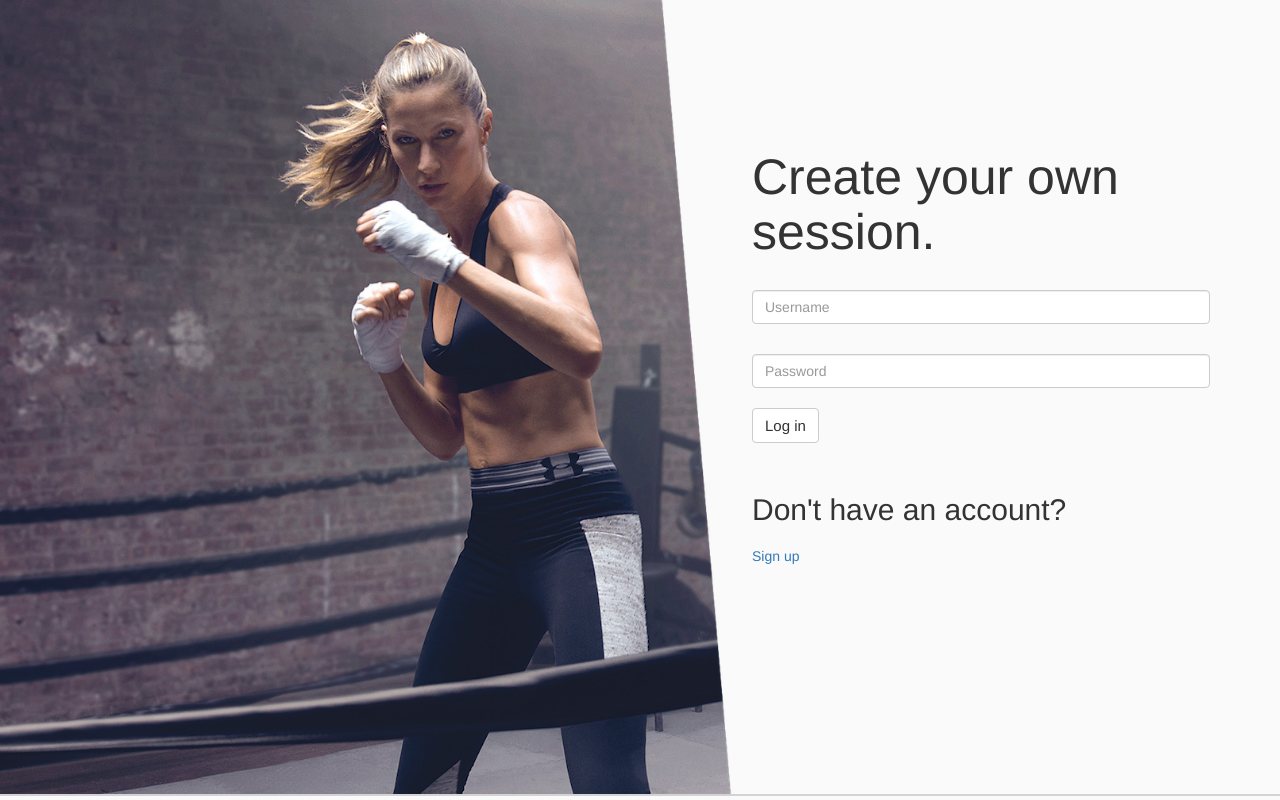
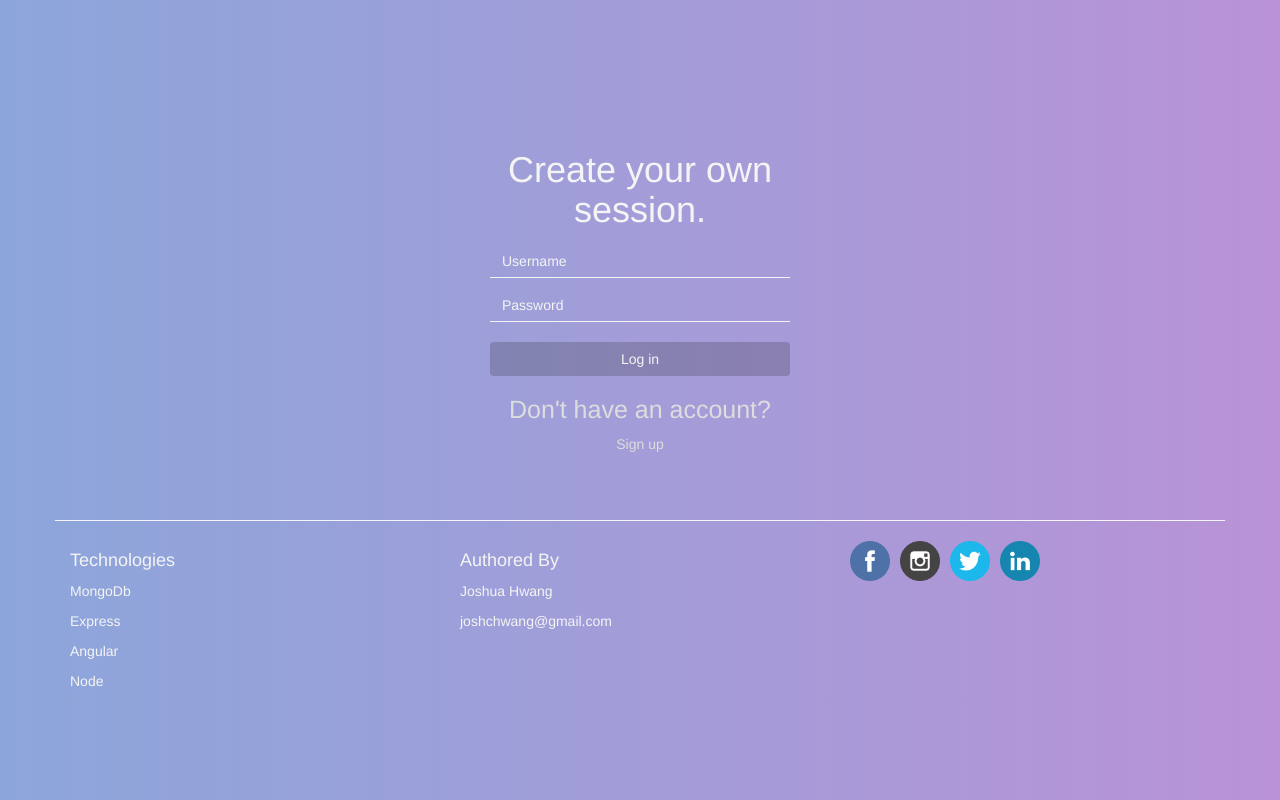
Before and after one commit to JoshuaHwang/sessions, a website: page template/login.jade in a window 1280 px wide. Drawn offline with nearby package versions, Linux system fonts and the light colour scheme; files that its build step writes are made by us from their sources; files whose address does not match are found by name.

Commit message:
(#2) complete redesign of login page

```diff
--- a/app/public/css/login.css
+++ b/app/public/css/login.css
@@ -1,122 +1,78 @@
-body {
-  background-color: #FAFAFA;
+#signUpBod {
+  background: #B993D6;
+  background: -webkit-linear-gradient(to left, #B993D6, #8CA6DB);
+  background: linear-gradient(to left, #B993D6, #8CA6DB);
 }
-.gisele-header {
-  width: 100%;
-}
-.register {
-  display: inline-block;
+.login-form {
+  width: 350px;
+  height: 350px;
+  text-align: center;
+  border-radius: 1%;
+  margin-top: 150px;
+  margin-right: auto;
+  margin-left: auto;
 }
 #hook {
-  font-size: 40px;
-  margin-bottom: 20px;
-  margin-top: 30px;
+  color: #F4F4F4;
+  font-weight: 200;
+  margin-bottom: 15px;
 }
 .signup-form {
-  margin-top: 30px;
+  background-color: transparent;
+  width: 300px;
+  margin-bottom: 10px;
+  margin-left: 25px;
+  border-top: none;
+  border-right: none;
+  border-left: none;
+  box-shadow: none;
+  border-bottom: 1px solid #F4F4F4;
+  border-radius: 0px;
+}
+.signup-form:focus {
+  outline: none;
+}
+.signup-form::-webkit-input-placeholder {
+  color: #F4F4F4;
 }
 .submit-btn {
-  margin-top: 20px;
-  margin-bottom: 30px;
-  font-size: 15px;
-  font-weight: 500;
+  background-color: rgba(21, 21, 21, .20);
+  color: #F4F4F4;
+  border-color: transparent;
+  width: 300px;
+  margin-top: 10px;
 }
-#register-hook {
+.submit-btn:focus, .submit-btn:hover {
+  background-color: transparent;
+  color: #DDD;
+  border-color: #DDD;
+  transition: all 0.3s
+}
+#registerHook {
+  color: #DDD;
   font-size: 25px;
   font-weight: 200;
-  margin-bottom: 20px;
 }
-.line {
-  margin-top: 50px;
+a {
+  color: #DDD;
 }
-#registerForm label{
-  font-size: 18px;
-  font-weight: 200;
-}
-#registerLabel {
-  font-size: 30px;
-  font-weight: 200;
-}
-.register-form {
-  margin-bottom: 30px;
+a:hover {
+  color: #F4F4F4;
+  transition: all 0.3s;
+  text-decoration: none;
 }
 .footer {
-  border-top: 2px solid #D3D3D3;
+  border-top: 1px solid #F4F4F4;
+  margin-top: 20px;
+  padding-top: 20px;
 }
-
-/* ----- REGISTER CSS -----*/
-.register-header {
-  background-color: #303030;
-  width: 100%;
-  height: 70px;
-  position: absolute;
+.footies {
+  color: #F4F4F4;
 }
-#logo {
-  color: #FEFEFE;
+.social {
+  display: inline-block;
+  height: 40px;
+  width: 40px;
+  margin-right: 10px;
+  margin-bottom: 5px;
 }
-#logIn, #logIn > a:link, #logIn > a:visited {
-  font-size: 20px;
-  padding-top: 30px;
-  text-decoration: none !important;
-  color: #FEFEFE !important;
-}
-#eatonHeader {
-  background-image: url('/public/images/eaton.jpg');
-  background-size: cover;
-  position: absolute;
-  -webkit-filter: brightness(85%);
-  width: 100%;
-  height: 500px;
-}
-.register {
-  margin-top: 50px;
-}
-#title {
-  color: white;
-  margin-bottom: 25px;
-}
-
-/* ---- Medium devices (desktops, 992px and up) ---- */
-  @media (min-width: 992px) {
-    .gisele-header {
-      display: none;
-    }
-    #hook {
-      margin-top: 150px;
-    }
-    .gisele {
-      float: left !important;
-      height: auto;
-      width: 576px;
-    }
-    .line {
-      display: none;
-    }
-  }
-
-/* ---- Medium devices (desktops, 1080px; and up) ---- */
-  @media (min-width: 1080px) {
-    .gisele {
-      width: 600px;
-    }
-    #hook {
-      font-size: 50px;
-    }
-    #register-hook {
-      font-size: 30px;
-    }
-  }
-
-/* ---- Medium devices (desktops, 1280px; and up) ---- */
-  @media (min-width: 1280px) {
-    .gisele {
-      width: 737px;
-    }
-  }
-
-/* ---- Medium devices (desktops, 1440px; and up) ---- */
-  @media (min-width: 1440px) {
-    .gisele {
-      width: 817px;
-    }
-  }
--- a/template/login.jade
+++ b/template/login.jade
@@ -7,12 +7,10 @@ html
     script(src="https://maxcdn.bootstrapcdn.com/bootstrap/3.3.6/js/bootstrap.min.js" integrity="sha384-0mSbJDEHialfmuBBQP6A4Qrprq5OVfW37PRR3j5ELqxss1yVqOtnepnHVP9aJ7xS" crossorigin="anonymous")
     script(src="https://ajax.googleapis.com/ajax/libs/angularjs/1.4.5/angular.min.js")
     link(href="public/css/login.css" type="text/css" rel="stylesheet")
-  body
-    img(src="public/images/gisele-header.jpg" class="gisele-header hidden-m hidden-lg" alt="Gisele underarmour ad header")
-    img(src="public/images/gisele.png" class="gisele hidden-xs hidden-sm" alt="Gisele underarmour ad")
+  body#signUpBod
     div.container
       div.row
-        div.col-md-5.col-lg-5.col-xs-9
+        div.col-md-6.col-md-offset-3
           div.login-form
             div#company
               h1#hook Create your own session.
@@ -20,8 +18,26 @@ html
               input(type="text" class="signup-form form-control" id="username" name="username" placeholder="Username")
               input(type="password" class="signup-form form-control" id="password" name="password" placeholder="Password")
               button(type="submit" class="submit-btn btn btn-default") Log in
-            h2#register-hook Don't have an account?
+            h2#registerHook Don't have an account?
             a(href="/register") Sign up
-            hr.line
-    footer
-      div.footer
+    footer.footer.container
+      div.row
+        div.col-md-4.col-sm-4.col-xs-4.footies
+          h4 Technologies
+          p MongoDb
+          p Express
+          p Angular
+          p Node
+        div.col-md-4.col-sm-4.col-xs-4.footies
+          h4 Authored By
+          p Joshua Hwang
+          p joshchwang@gmail.com
+        div.col-md-4.footies
+          a(href="#")
+            img(src="public/images/facebook.png" class="social")
+          a(href="#")
+            img(src="public/images/instagram.png" class="social")
+          a(href="#")
+            img(src="public/images/twitter.png" class="social")
+          a(href="https://www.linkedin.com/in/joshua-hwang-5a6384ba")
+            img(src="public/images/linkedin.png" class="social")
```
